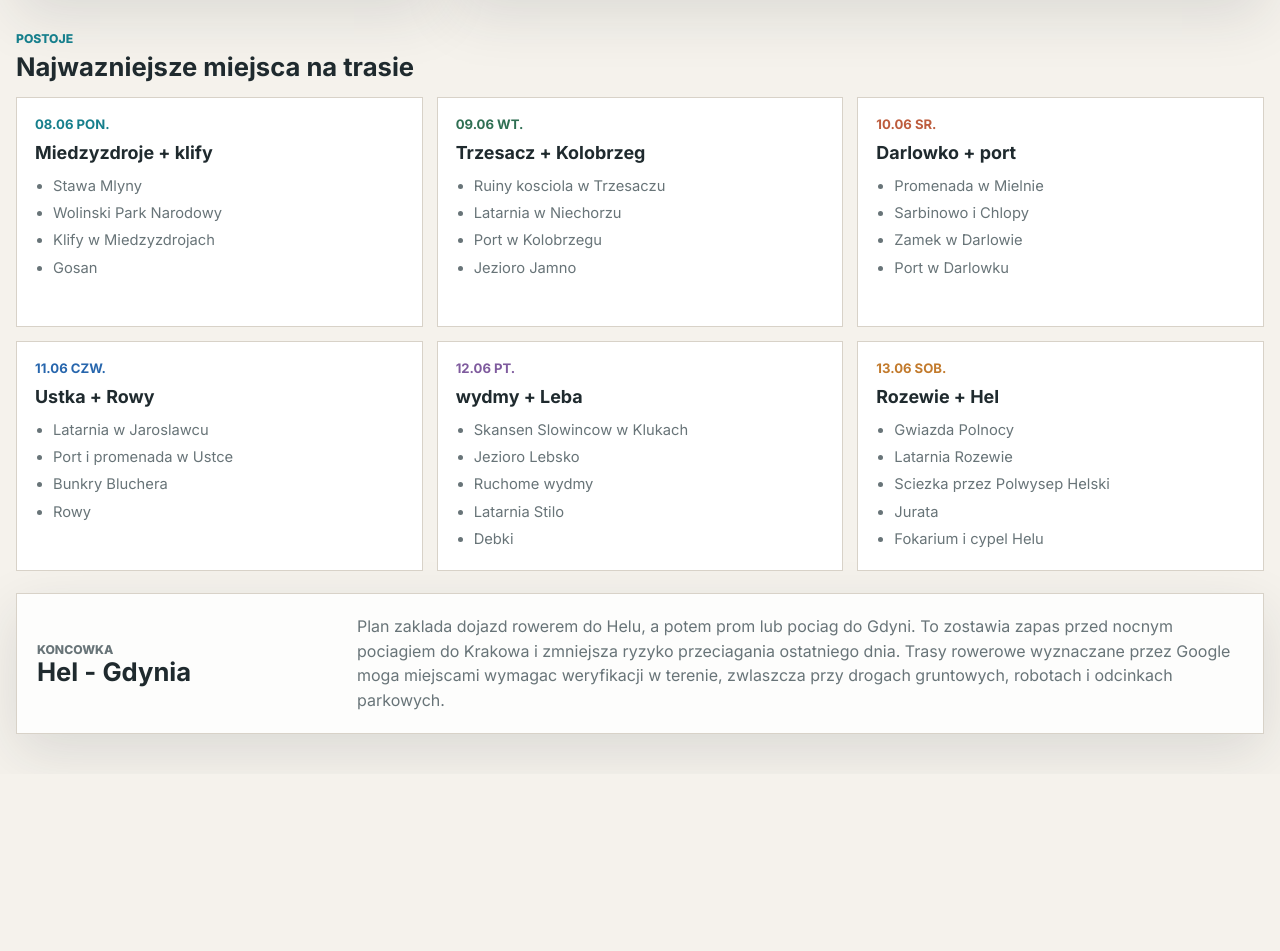
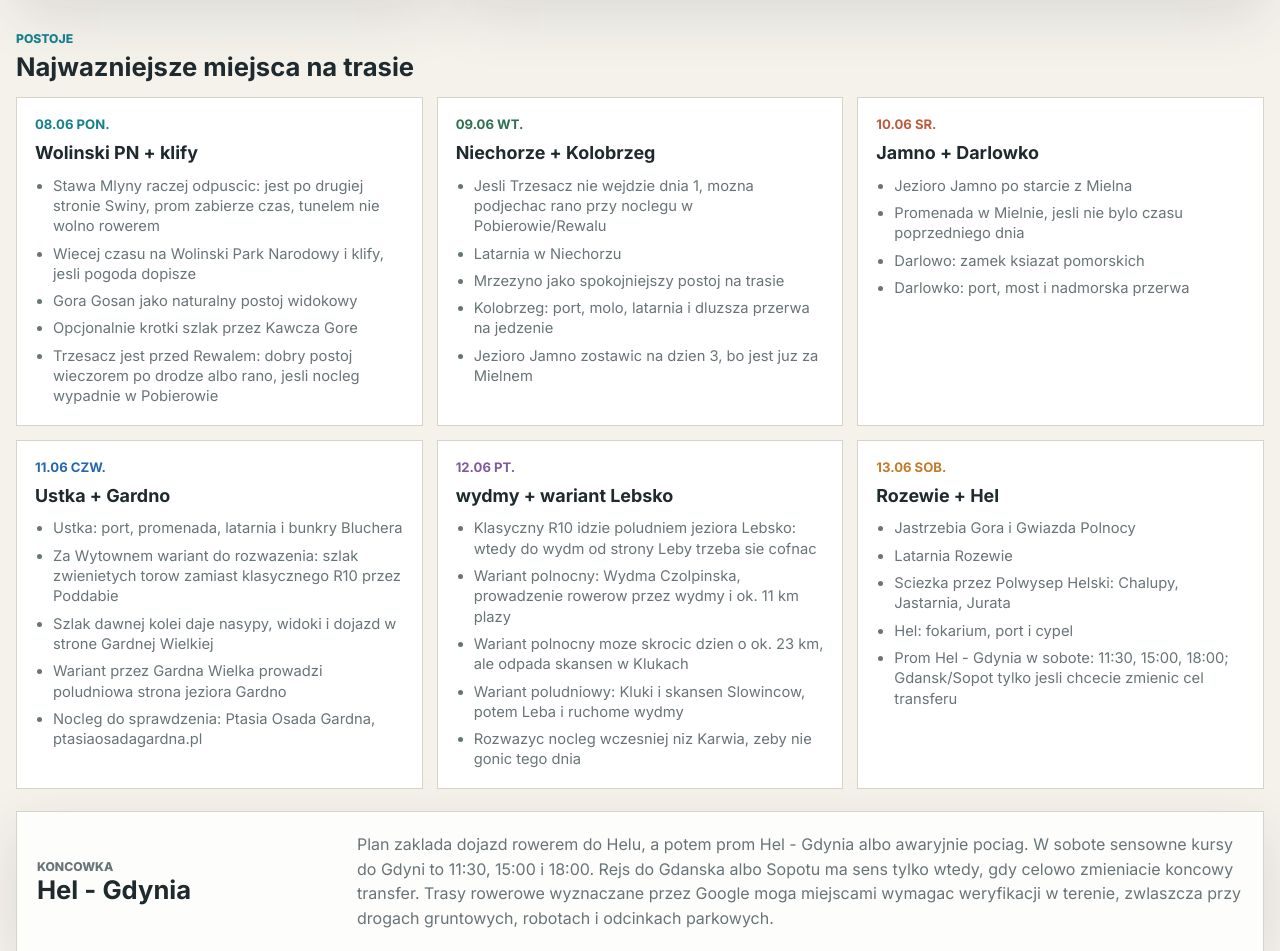
Before and after one commit to kzawadz/baltic_trip, a plain HTML site: page index.html in a window 1280 px wide. Shown: the part 1569-2520 px from the top of the page. Before the commit the page ends 2343 px from the top, so only its background shows below. Drawn offline with Linux system fonts and the light colour scheme; some packages are replaced by stand-ins of ours.

Commit message:
Update route highlights and ferry notes

```diff
--- a/app.js
+++ b/app.js
@@ -6,8 +6,14 @@ const segments = [
     title: "Swinoujscie - Rewal",
     distance: 60,
     character: "sredni start",
-    priority: "Miedzyzdroje + klify",
-    stops: ["Stawa Mlyny", "Wolinski Park Narodowy", "Klify w Miedzyzdrojach", "Gosan"],
+    priority: "Wolinski PN + klify",
+    stops: [
+      "Stawa Mlyny raczej odpuscic: jest po drugiej stronie Swiny, prom zabierze czas, tunelem nie wolno rowerem",
+      "Wiecej czasu na Wolinski Park Narodowy i klify, jesli pogoda dopisze",
+      "Gora Gosan jako naturalny postoj widokowy",
+      "Opcjonalnie krotki szlak przez Kawcza Gore",
+      "Trzesacz jest przed Rewalem: dobry postoj wieczorem po drodze albo rano, jesli nocleg wypadnie w Pobierowie",
+    ],
     waypoints: [
       { name: "Swinoujscie", lat: 53.9105, lng: 14.2471 },
       //{ name: "Miedzyzdroje", lat: 53.9297, lng: 14.4506 },
@@ -15,7 +21,6 @@ const segments = [
       //{ name: "Dziwnow", lat: 54.0258, lng: 14.7669 },53.966918677421226, 14.533440318852666
       { name: "Grodno", lat: 53.9669, lng: 14.5334 },
       { name: "Kolczewo", lat: 53.9650, lng: 14.6137 },
-
       { name: "Rewal", lat: 54.0812, lng: 15.0147 },
     ],
   },
@@ -24,8 +29,14 @@ const segments = [
     title: "Rewal - Kolobrzeg - Mielno",
     distance: 82,
     character: "pelny etap",
-    priority: "Trzesacz + Kolobrzeg",
-    stops: ["Ruiny kosciola w Trzesaczu", "Latarnia w Niechorzu", "Port w Kolobrzegu", "Jezioro Jamno"],
+    priority: "Niechorze + Kolobrzeg",
+    stops: [
+      "Jesli Trzesacz nie wejdzie dnia 1, mozna podjechac rano przy noclegu w Pobierowie/Rewalu",
+      "Latarnia w Niechorzu",
+      "Mrzezyno jako spokojniejszy postoj na trasie",
+      "Kolobrzeg: port, molo, latarnia i dluzsza przerwa na jedzenie",
+      "Jezioro Jamno zostawic na dzien 3, bo jest juz za Mielnem",
+    ],
     waypoints: [
       { name: "Rewal", lat: 54.0812, lng: 15.0147 },
       { name: "Niechorze", lat: 54.0961, lng: 15.0807 },
@@ -38,8 +49,13 @@ const segments = [
     title: "Mielno - Darlowo - Jaroslawiec",
     distance: 82,
     character: "pelny etap",
-    priority: "Darlowko + port",
-    stops: ["Promenada w Mielnie", "Sarbinowo i Chlopy", "Zamek w Darlowie", "Port w Darlowku"],
+    priority: "Jamno + Darlowko",
+    stops: [
+      "Jezioro Jamno po starcie z Mielna",
+      "Promenada w Mielnie, jesli nie bylo czasu poprzedniego dnia",
+      "Darlowo: zamek ksiazat pomorskich",
+      "Darlowko: port, most i nadmorska przerwa",
+    ],
     waypoints: [
       { name: "Mielno", lat: 54.2609, lng: 16.0622 },
       { name: "Darlowo", lat: 54.421, lng: 16.4107 },
@@ -52,8 +68,14 @@ const segments = [
     title: "Jaroslawiec - Ustka - Smoldzino",
     distance: 78,
     character: "terenowo-logistyczny",
-    priority: "Ustka + Rowy",
-    stops: ["Latarnia w Jaroslawcu", "Port i promenada w Ustce", "Bunkry Bluchera", "Rowy"],
+    priority: "Ustka + Gardno",
+    stops: [
+      "Ustka: port, promenada, latarnia i bunkry Bluchera",
+      "Za Wytownem wariant do rozwazenia: szlak zwienietych torow zamiast klasycznego R10 przez Poddabie",
+      "Szlak dawnej kolei daje nasypy, widoki i dojazd w strone Gardnej Wielkiej",
+      "Wariant przez Gardna Wielka prowadzi poludniowa strona jeziora Gardno",
+      "Nocleg do sprawdzenia: Ptasia Osada Gardna, ptasiaosadagardna.pl",
+    ],
     waypoints: [
       { name: "Jaroslawiec", lat: 54.5417, lng: 16.5422 },
       { name: "Ustka", lat: 54.5805, lng: 16.8619 },
@@ -66,8 +88,14 @@ const segments = [
     title: "Smoldzino - Leba - Karwia",
     distance: 92,
     character: "kluczowy dzien",
-    priority: "wydmy + Leba",
-    stops: ["Skansen Slowincow w Klukach", "Jezioro Lebsko", "Ruchome wydmy", "Latarnia Stilo", "Debki"],
+    priority: "wydmy + wariant Lebsko",
+    stops: [
+      "Klasyczny R10 idzie poludniem jeziora Lebsko: wtedy do wydm od strony Leby trzeba sie cofnac",
+      "Wariant polnocny: Wydma Czolpinska, prowadzenie rowerow przez wydmy i ok. 11 km plazy",
+      "Wariant polnocny moze skrocic dzien o ok. 23 km, ale odpada skansen w Klukach",
+      "Wariant poludniowy: Kluki i skansen Slowincow, potem Leba i ruchome wydmy",
+      "Rozwazyc nocleg wczesniej niz Karwia, zeby nie gonic tego dnia",
+    ],
     waypoints: [
       { name: "Smoldzino", lat: 54.6636, lng: 17.2136 },
       { name: "Kluki", lat: 54.6649, lng: 17.3355 },
@@ -84,7 +112,13 @@ const segments = [
     distance: 70,
     character: "finisz + transfer",
     priority: "Rozewie + Hel",
-    stops: ["Gwiazda Polnocy", "Latarnia Rozewie", "Sciezka przez Polwysep Helski", "Jurata", "Fokarium i cypel Helu"],
+    stops: [
+      "Jastrzebia Gora i Gwiazda Polnocy",
+      "Latarnia Rozewie",
+      "Sciezka przez Polwysep Helski: Chalupy, Jastarnia, Jurata",
+      "Hel: fokarium, port i cypel",
+      "Prom Hel - Gdynia w sobote: 11:30, 15:00, 18:00; Gdansk/Sopot tylko jesli chcecie zmienic cel transferu",
+    ],
     waypoints: [
       { name: "Karwia", lat: 54.8306, lng: 18.2108 },
       { name: "Jastrzebia Gora", lat: 54.8314, lng: 18.3136 },
--- a/index.html
+++ b/index.html
@@ -97,9 +97,10 @@
           <h2>Hel - Gdynia</h2>
         </div>
         <p>
-          Plan zaklada dojazd rowerem do Helu, a potem prom lub pociag do Gdyni.
-          To zostawia zapas przed nocnym pociagiem do Krakowa i zmniejsza ryzyko
-          przeciagania ostatniego dnia. Trasy rowerowe wyznaczane przez Google
+          Plan zaklada dojazd rowerem do Helu, a potem prom Hel - Gdynia albo
+          awaryjnie pociag. W sobote sensowne kursy do Gdyni to 11:30, 15:00 i
+          18:00. Rejs do Gdanska albo Sopotu ma sens tylko wtedy, gdy celowo
+          zmieniacie koncowy transfer. Trasy rowerowe wyznaczane przez Google
           moga miejscami wymagac weryfikacji w terenie, zwlaszcza przy drogach
           gruntowych, robotach i odcinkach parkowych.
         </p>
```
